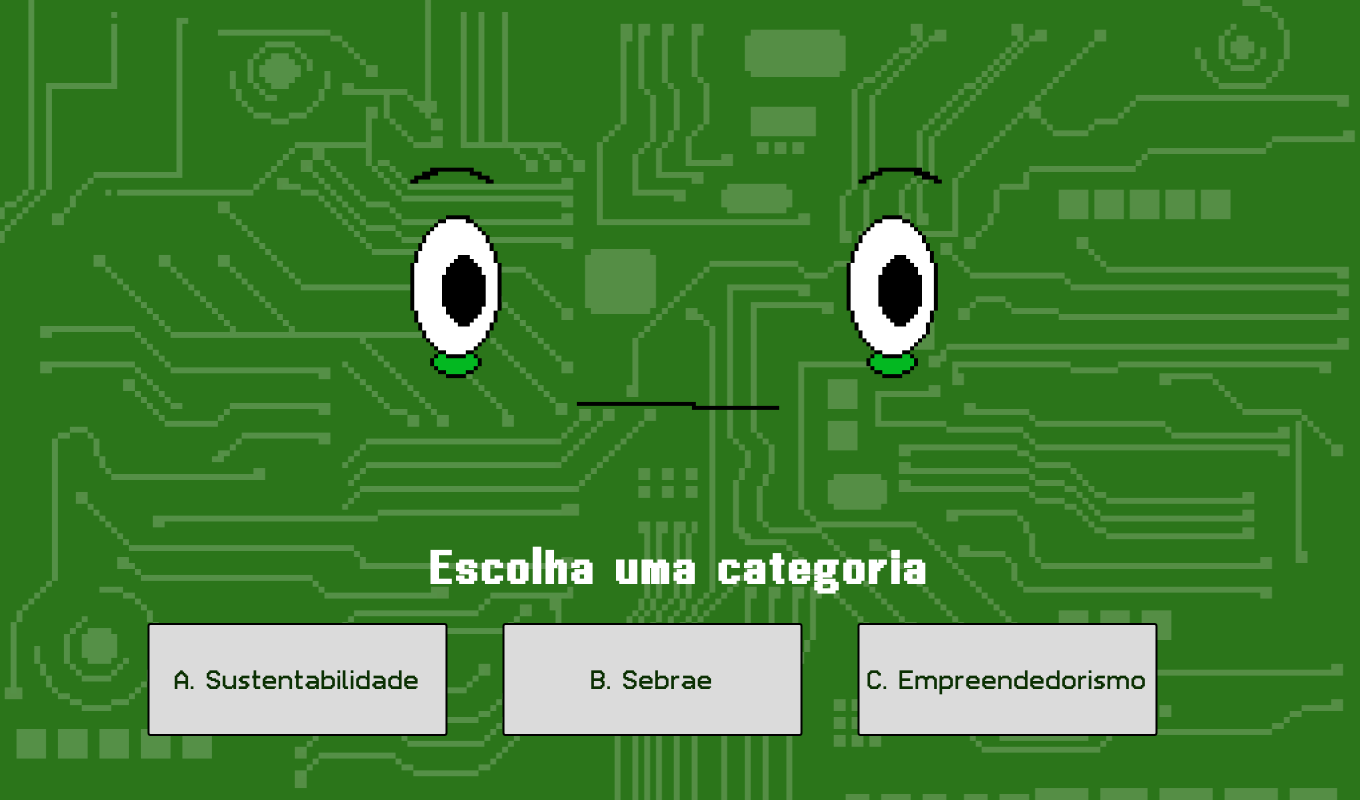
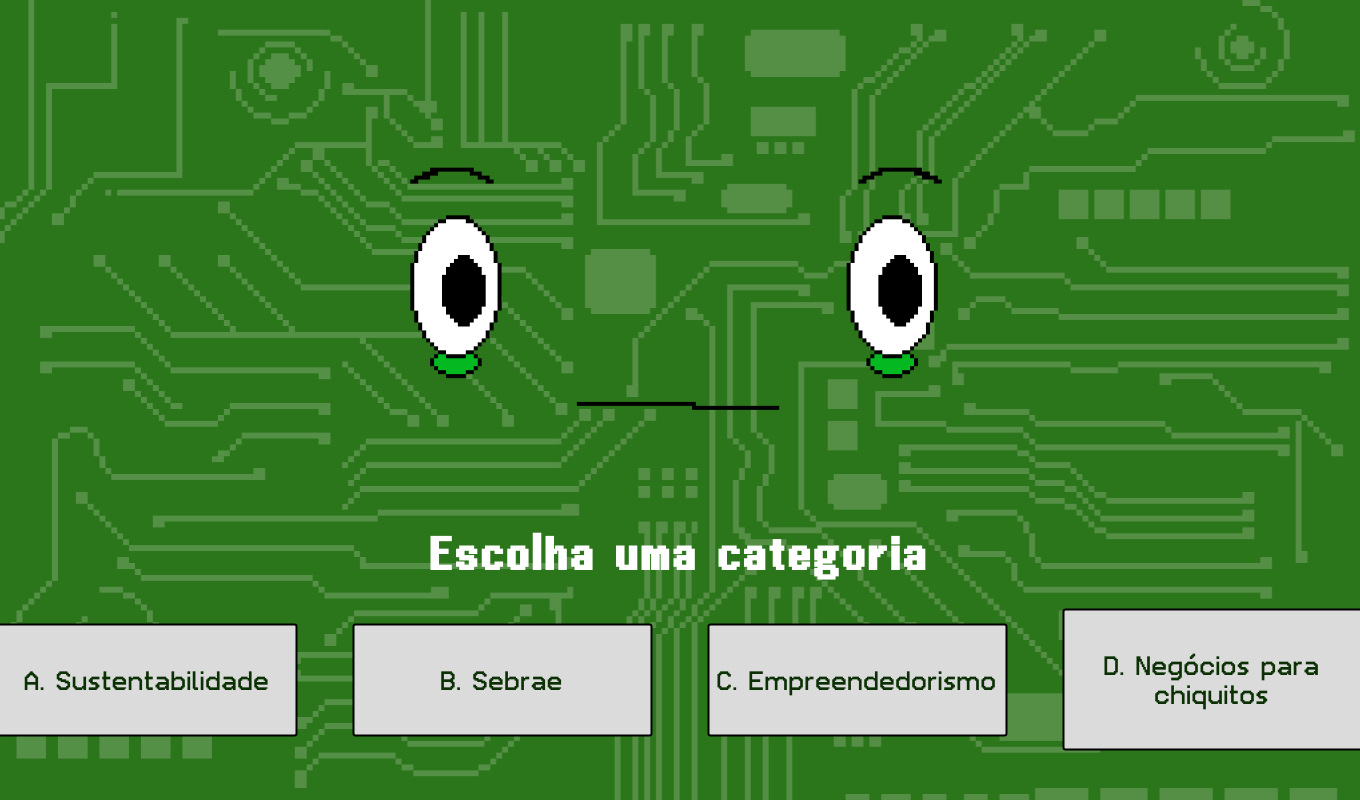
Before and after one commit to MatHenriqueAssis/Chico-Quiz-Flask-App, a Flask app: page /categoria in a window 1360 px wide. Run offline with Flask 3, Linux system fonts and the light colour scheme.

Commit message:
Adição de botão Chiquitos

```diff
--- a/templates/categoria.html
+++ b/templates/categoria.html
@@ -19,7 +19,7 @@
             <button class="option-response" onclick="irParaQuiz('Sustentabilidade', event)">A. Sustentabilidade</button>
             <button class="option-response" onclick="irParaQuiz('Sebrae', event)">B. Sebrae</button>
             <button class="option-response" onclick="irParaQuiz('Empreendedorismo', event)">C. Empreendedorismo</button>
-            <!--<button class="option-response" onclick="irParaQuiz('teste', event)">D. teste</button> -->
+            <button class="option-response" onclick="irParaQuiz('Negócios-para-chiquitos', event)">D. Negócios para chiquitos</button>
         </div>
     </div>
     <!-- static/musica.html -->
```
